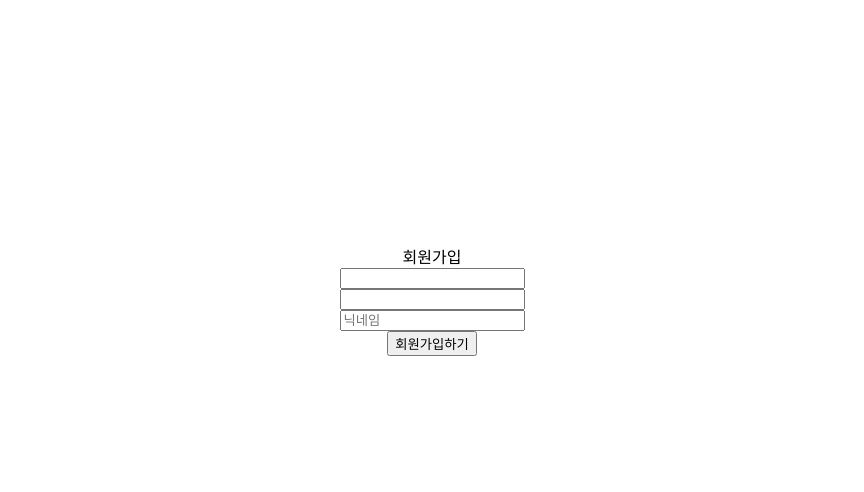
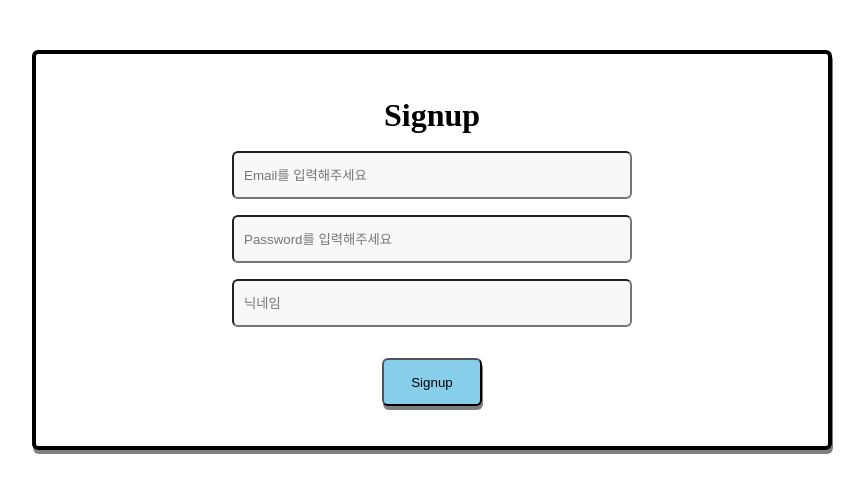
Before and after one commit to taeyungithub/AnimalFindWeb, a Next.js app in the folder animalfindweb/: page /signjoin/join in a window 1280 px wide. Shown: the top 492 px of the page, without its empty margins (208-1072 px from the left). Built offline with nearby package versions, Linux system fonts and the light colour scheme; no server answers.

Commit message:
24-05-05(로그인,회원가입 화면 css적용)

```diff
--- a/animalfindweb/pages/signjoin/join/index.js
+++ b/animalfindweb/pages/signjoin/join/index.js
@@ -1,61 +1,123 @@
 import { useState } from "react";
 import firebaseApp from "../../../src/firebase";
-import { createUserWithEmailAndPassword, getAuth, updateProfile } from "firebase/auth";
+import {
+  createUserWithEmailAndPassword,
+  getAuth,
+  updateProfile,
+} from "firebase/auth";
 import { useRouter } from "next/router";
 import styled from "@emotion/styled";
 import { doc, getFirestore, setDoc } from "firebase/firestore/lite";
 
-
 const Wapper = styled.div`
   width: 100%;
-  height: 600px;
+  height: 500px;
 
   display: flex;
   flex-direction: column; /* 아이템들을 세로 방향으로 정렬 */
   justify-content: center; /* 아이템들을 가운데 정렬 */
   align-items: center; /* 아이템들을 세로 방향으로 가운데 정렬 */
-
 `;
 
+const Border = styled.div`
+  width: 800px;
+  height: 400px;
+  padding: 40px;
+  border: 4px solid black;
+  border-radius: 6px;
+  box-shadow: 1px 4px 0 rgb(0, 0, 0, 0.5);
 
+  display: flex;
+  flex-direction: column; /* 아이템들을 세로 방향으로 정렬 */
+  justify-content: center; /* 아이템들을 가운데 정렬 */
+  align-items: center; /* 아이템들을 세로 방향으로 가운데 정렬 */
+`;
+
+const Header = styled.div`
+  width: 650px;
+  height: 100px;
+  margin-bottom: 15px;
+
+  display: flex;
+  flex-direction: column; /* 아이템들을 세로 방향으로 정렬 */
+  justify-content: center; /* 아이템들을 가운데 정렬 */
+  align-items: center; /* 아이템들을 세로 방향으로 가운데 정렬 */
+`;
+
+const Body = styled.div`
+  width: 400px;
+  margin-bottom: 15px;
+`;
+
+const Input = styled.input`
+  width: 100%;
+  height: 48px;
+  padding: 0 10px;
+  margin-bottom: 16px;
+  border-radius: 6px;
+  background-color: #f8f8f8;
+`;
+
+const Footer = styled.div`
+  width: 400px;
+
+  display: flex;
+  flex-direction: row; /* 아이템들을 세로 방향으로 정렬 */
+  justify-content: space-around; /* 아이템들을 가운데 정렬 */
+`;
+
+const Button = styled.button`
+  width: 100px;
+  height: 48px;
+  padding: 0 10px;
+  border-radius: 6px;
+  background-color: skyblue;
+  box-shadow: 1px 4px 0 rgb(0, 0, 0, 0.5);
+
+  :hover {
+    background-color: #2193b0;
+  }
+  :active {
+    color: white;
+    box-shadow: 1px 1px 0 rgb(0, 0, 0, 0.5);
+    position: relative;
+    top: 2px;
+  }
+`;
 
 export default function joinPage() {
   const auth = getAuth(firebaseApp);
-    const router = useRouter()
+  const router = useRouter();
   const [email, setEmail] = useState("");
-    const [password, setPassword] = useState('');
-    const [displayName, setDisplayName] = useState('');
+  const [password, setPassword] = useState("");
+  const [displayName, setDisplayName] = useState("");
 
+  const onChangeEmail = (event) => {
+    setEmail(event.target.value);
+  };
 
-    const onChangeEmail = (event)=>{
-        setEmail(event.target.value)
-      }
+  const onChangePassword = (event) => {
+    setPassword(event.target.value);
+  };
 
-      const onChangePassword = (event)=>{
-        setPassword(event.target.value)
-      }
-
-      const onChangedisplayName = (event)=>{
-        setDisplayName(event.target.value)
-      }
+  const onChangedisplayName = (event) => {
+    setDisplayName(event.target.value);
+  };
 
   const joinUp = async ({ email, password }) => {
-
     await createUserWithEmailAndPassword(auth, email, password)
       .then((userCredential) => {
         // Signed in
         const user = userCredential.user;
-    console.log(user)
+        console.log(user);
         // ...
 
         setDoc(doc(getFirestore(firebaseApp), "user", `${user.uid}`), {
-      displayName:displayName,
-      uid:user.uid
+          displayName: displayName,
+          uid: user.uid,
         });
 
-
-
-    alert("회원가입이 완료되었습니다.")
+        alert("회원가입이 완료되었습니다.");
         router.push("/");
       })
       .catch((error) => {
@@ -64,35 +126,49 @@ export default function joinPage() {
         // ..
       });
 
-
     //닉네임
     updateProfile(auth.currentUser, {
-    displayName: displayName
-  }).then(() => {
+      displayName: displayName,
+    })
+      .then(() => {
         // Profile updated!
         // ...
-  }).catch((error) => {
+      })
+      .catch((error) => {
         // An error occurred
         // ...
       });
-
-
-
-    }
+  };
 
   return (
     <Wapper>
-      <div>
-
-      </div> 회원가입
-      <input type="text" onChange={onChangeEmail}></input>
-      <input type="password" onChange={onChangePassword}></input>
-      <input type="text" onChange={onChangedisplayName} placeholder="닉네임"></input>
-
-
-      <button onClick={() => joinUp({ email: email, password: password })}>
-        회원가입하기
-      </button>
+      <Border>
+        <Header>
+          <h1>Signup</h1>
+        </Header>
+        <Body>
+          <Input
+            type="text"
+            onChange={onChangeEmail}
+            placeholder="Email를 입력해주세요"
+          ></Input>
+          <Input
+            type="password"
+            onChange={onChangePassword}
+            placeholder="Password를 입력해주세요"
+          ></Input>
+          <Input
+            type="text"
+            onChange={onChangedisplayName}
+            placeholder="닉네임"
+          ></Input>
+        </Body>
+        <Footer>
+          <Button onClick={() => joinUp({ email: email, password: password })}>
+            Signup
+          </Button>
+        </Footer>
+      </Border>
     </Wapper>
   );
 }
--- a/animalfindweb/src/otherprofile.js
+++ b/animalfindweb/src/otherprofile.js
@@ -57,8 +57,8 @@ export default function Otherprofile(props) {
       >
         <div>{props.uid}</div>
         <div>{uname}</div>
+        <button onClick={onClicktochat}>채팅하러가기</button>
       </Modal>
-      <button onClick={onClicktochat}>채팅하러가기</button>
     </>
   );
 }
```
Also changed, not shown: animalfindweb/pages/signjoin/login/index.js (+122 -55 lines), animalfindweb/src/chating/list.js (+0 -27 lines). Lines whose indentation alone changed are shown as unchanged.
